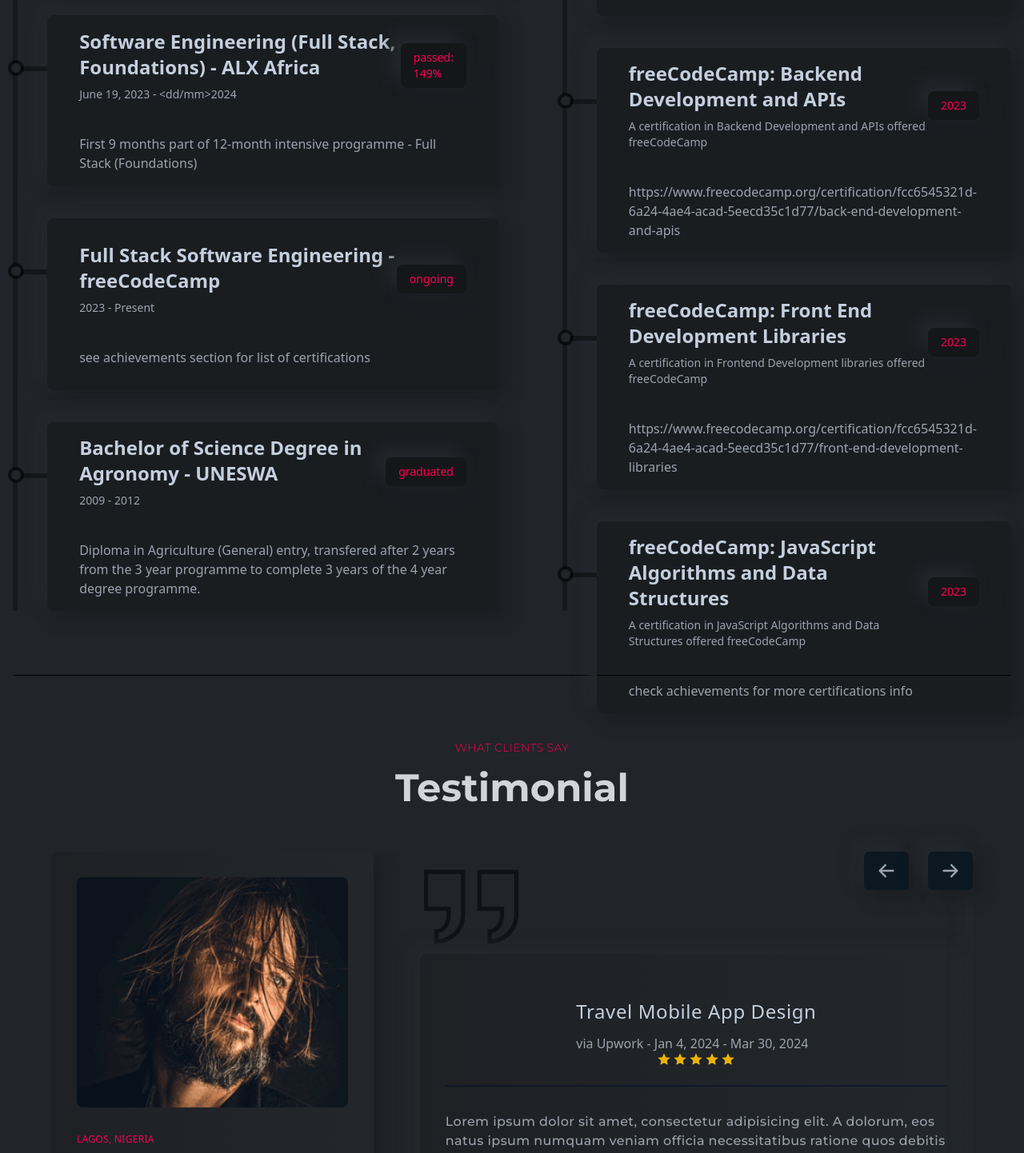
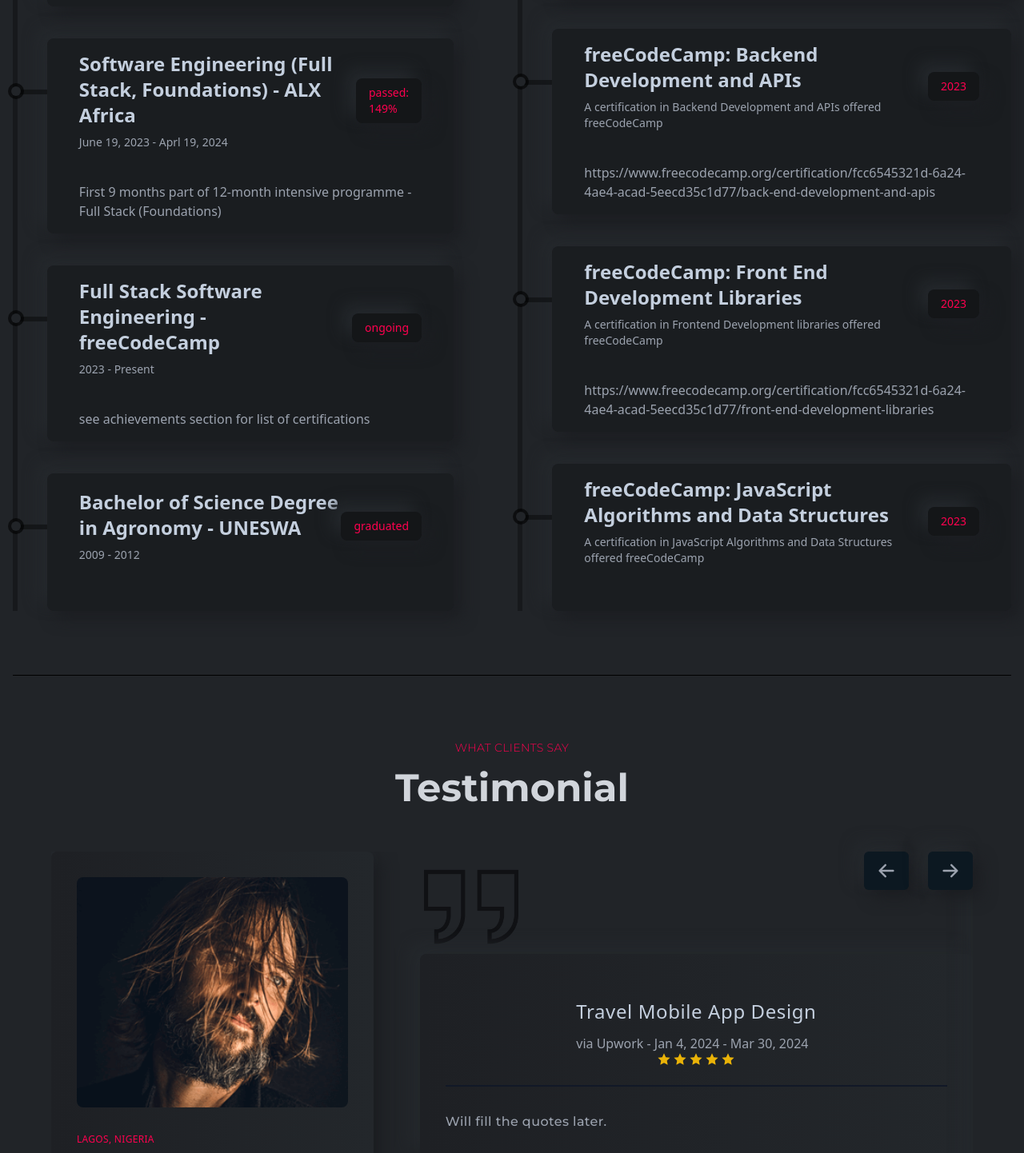
Before and after one commit to bshongwe/personal-portfolio-2024, a React (Create React App) app: page / in a window 1280 px wide. Shown: the part 3819-5261 px from the top of the page at 80% size. Built offline with nearby package versions, Linux system fonts and the light colour scheme.

Commit message:
Update: mobile layout correction (only for these entities)

```diff
--- a/src/components/navbar/Navbar.js
+++ b/src/components/navbar/Navbar.js
@@ -45,9 +45,7 @@ const Navbar = () => {
               <div>
                 <img className="w-32" src={logo} alt="logo" />
                 <p className="text-sm text-gray-400 mt-2">
-                  Lorem ipsum dolor sit, amet consectetur adipisicing elit.
-                  Earum soluta perspiciatis molestias enim cum repellat, magnam
-                  exercitationem distinctio aliquid nam.
+                  Welcome to my world. Let's connect.
                 </p>
               </div>
               <ul className="flex flex-col gap-4">
--- a/src/components/resume/Education.js
+++ b/src/components/resume/Education.js
@@ -18,13 +18,13 @@ const Education = () => {
         <div className="mt-6 lgl:mt-14 w-full h-[1000px] border-l-[6px] border-l-black border-opacity-30 flex flex-col gap-10">
           <ResumeCard
             title="Software Engineering (Backend Specialization) - ALX Africa"
-            subTitle="<dd/mm>2023 - July 26, 2024"
+            subTitle="April 22, 2023 - July 27, 2024"
             result="ongoing: 148%"
             des="Last 3 months part of 12-month intensive programme - Backend Specializations option"
           />
           <ResumeCard
             title="Software Engineering (Full Stack, Foundations) - ALX Africa"
-            subTitle="June 19, 2023 - <dd/mm>2024"
+            subTitle="June 19, 2023 - Aprl 19, 2024"
             result="passed: 149%"
             des="First 9 months part of 12-month intensive programme - Full Stack (Foundations)"
           />
@@ -38,7 +38,7 @@ const Education = () => {
             title="Bachelor of Science Degree in Agronomy - UNESWA"
             subTitle="2009 - 2012"
             result="graduated"
-            des="Diploma in Agriculture (General) entry, transfered after 2 years from the 3 year programme to complete 3 years of the 4 year degree programme."
+            des=""
           />
         </div>
       </div>
@@ -72,7 +72,7 @@ const Education = () => {
             title="freeCodeCamp: JavaScript Algorithms and Data Structures"
             subTitle="A certification in JavaScript Algorithms and Data Structures offered freeCodeCamp"
             result="2023"
-            des="check achievements for more certifications info"
+            des=""
           />
         </div>
       </div>
--- a/src/components/tesimonial/Testimonial.js
+++ b/src/components/tesimonial/Testimonial.js
@@ -137,11 +137,7 @@ const Testimonial = () => {
                     </div>
                   </div>
                   <p className="text-base font-titleFont text-gray-400 font-medium tracking-wide leading-6">
-                    Lorem ipsum dolor sit amet, consectetur adipisicing elit. A
-                    dolorum, eos natus ipsum numquam veniam officia
-                    necessitatibus ratione quos debitis exercitationem
-                    repudiandae facilis id neque nihil accusantium perspiciatis
-                    repellat? Iste.
+                    Will fill the quotes later.
                   </p>
                 </div>
               </div>
@@ -188,11 +184,7 @@ const Testimonial = () => {
                     </div>
                   </div>
                   <p className="text-base font-titleFont text-gray-400 font-medium tracking-wide leading-6">
-                    Lorem ipsum dolor sit amet, consectetur adipisicing elit. A
-                    dolorum, eos natus ipsum numquam veniam officia
-                    necessitatibus ratione quos debitis exercitationem
-                    repudiandae facilis id neque nihil accusantium perspiciatis
-                    repellat? Iste.
+                    Will fill the quotes later.
                   </p>
                 </div>
               </div>
@@ -239,11 +231,7 @@ const Testimonial = () => {
                     </div>
                   </div>
                   <p className="text-base font-titleFont text-gray-400 font-medium tracking-wide leading-6">
-                    Lorem ipsum dolor sit amet, consectetur adipisicing elit. A
-                    dolorum, eos natus ipsum numquam veniam officia
-                    necessitatibus ratione quos debitis exercitationem
-                    repudiandae facilis id neque nihil accusantium perspiciatis
-                    repellat? Iste.
+                    Will fill the quotes later.
                   </p>
                 </div>
               </div>
```
